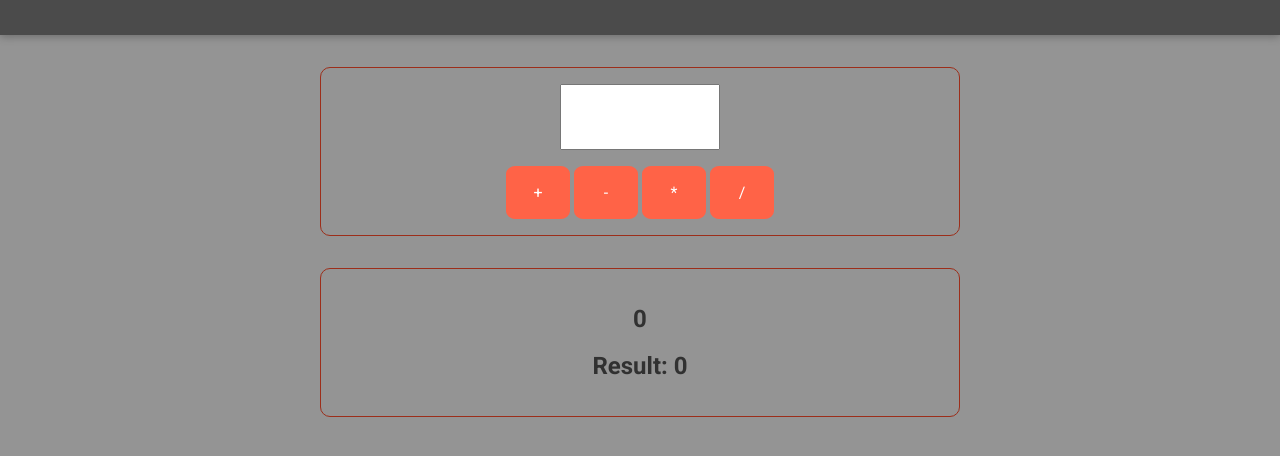
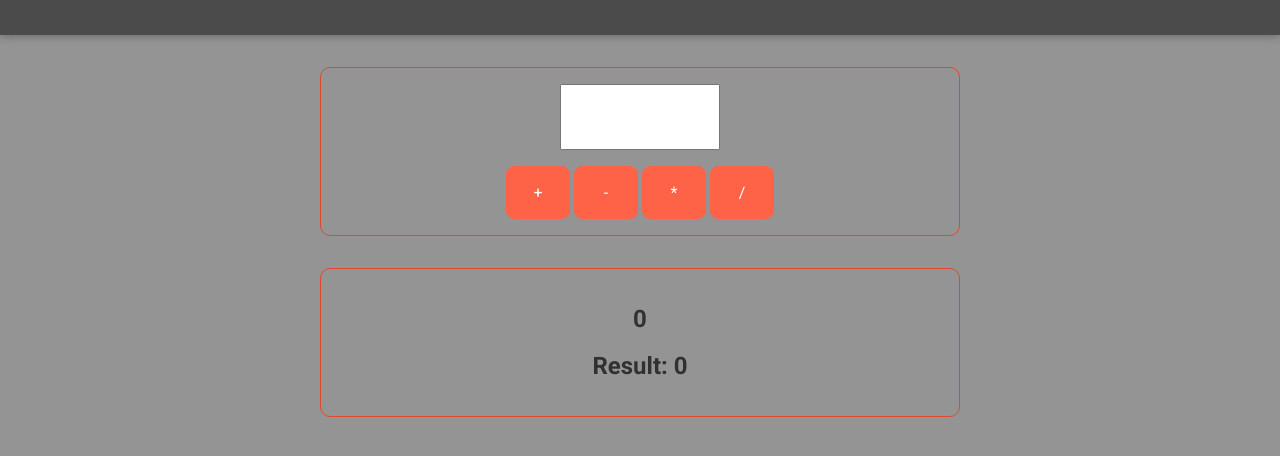
Before and after one commit to AlexMaior/UnconventionalCalculator-, a plain HTML site: page index.html in a window 1280 px wide. Shown: the part 78-534 px from the top of the page. Drawn offline with Linux system fonts and the light colour scheme.

Commit message:
CSS Changes

```diff
--- a/assets/styles/app.css
+++ b/assets/styles/app.css
@@ -25,7 +25,7 @@ header {
   margin: 2rem auto;
   width: 40rem;
   max-width: 90%;
-  border: 1px solid rgb(156, 46, 26);
+  border: 1px solid rgb(223, 74, 47);
   border-radius: 10px;
   padding: 1rem;
   color: #313131;
@@ -33,7 +33,7 @@ header {
 
 #calculator:hover,
 #results:hover{
-  box-shadow: 0 5px 10px tomato;
+  box-shadow: 0 5px 5px tomato;
 }
 
 #results {
```
